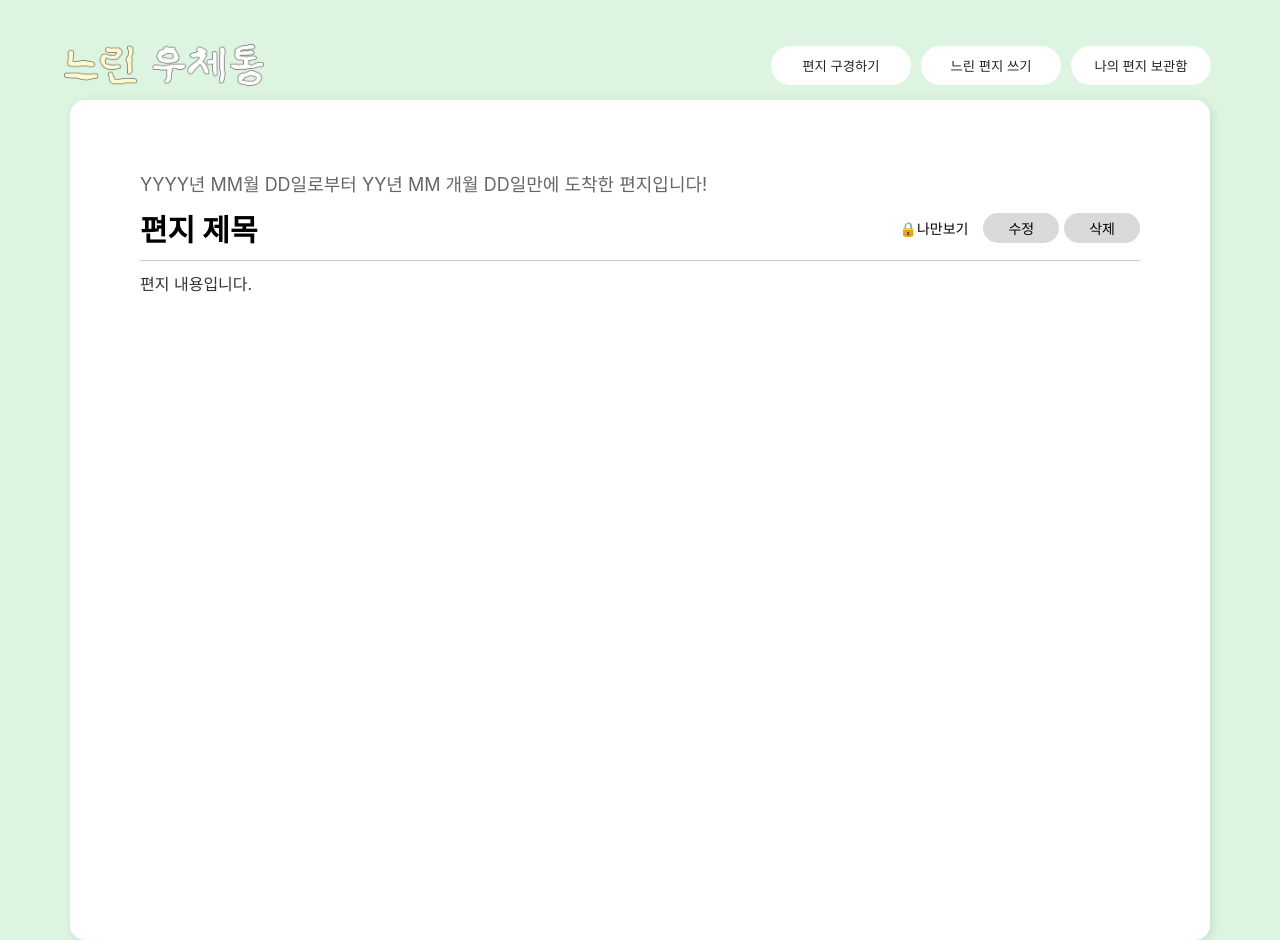
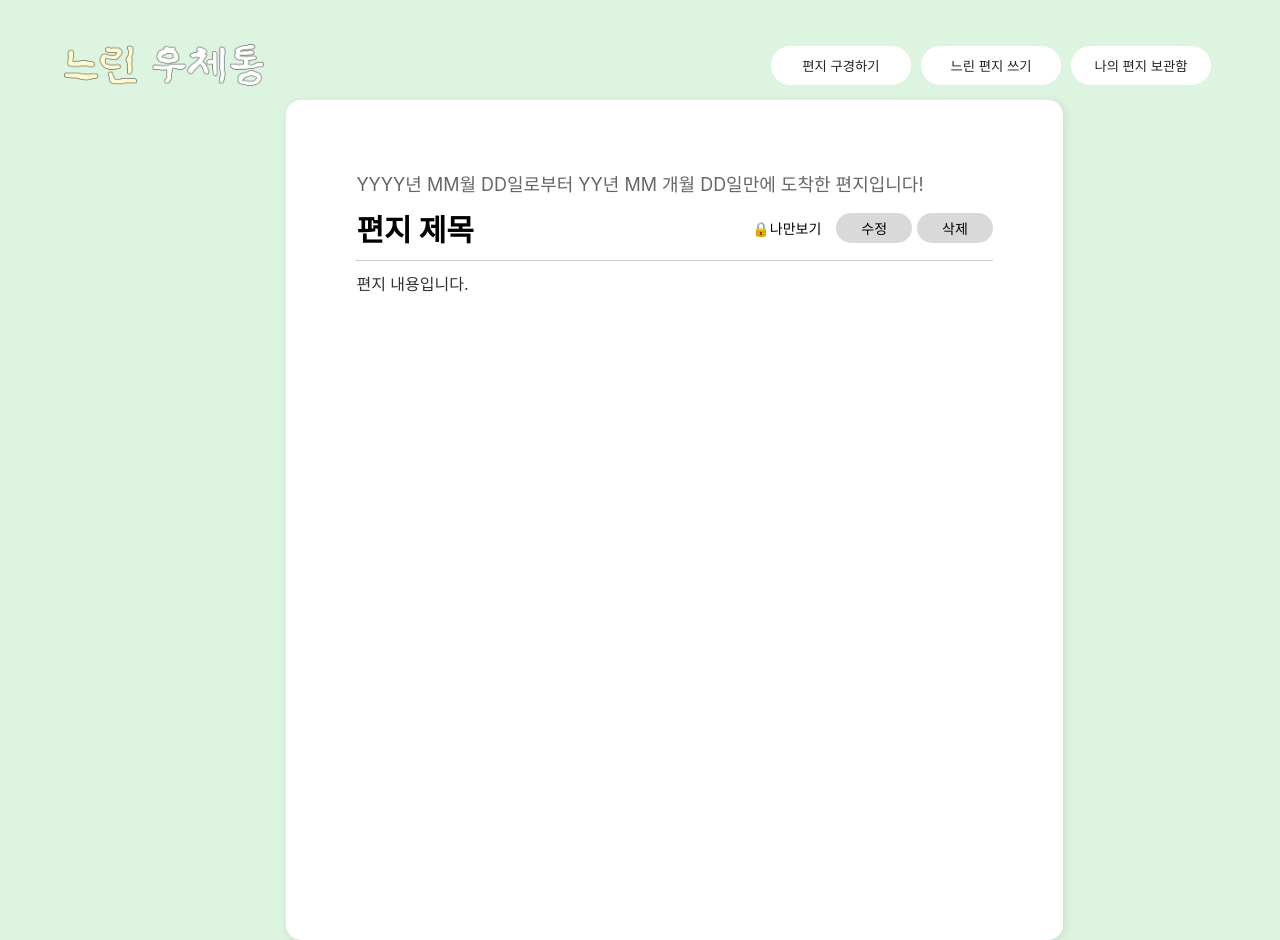
Before and after one commit to pknu-wap/2025_1_WEB_2, a React (Create React App) app in the folder client/: page / in a window 1280 px wide. Built offline with nearby package versions, Linux system fonts and the light colour scheme; a web font is replaced by a local one.

Commit message:
chore : 충돌 방지용 커밋

```diff
--- a/client/src/assets/LetterView/LetterView.module.css
+++ b/client/src/assets/LetterView/LetterView.module.css
@@ -13,7 +13,7 @@ body {
 }
 
 .letterContainer {
-    width: 1000px;
+    width: 90%;
     height: 700px;
     background-color: white;
     border-radius: 15px;
```
